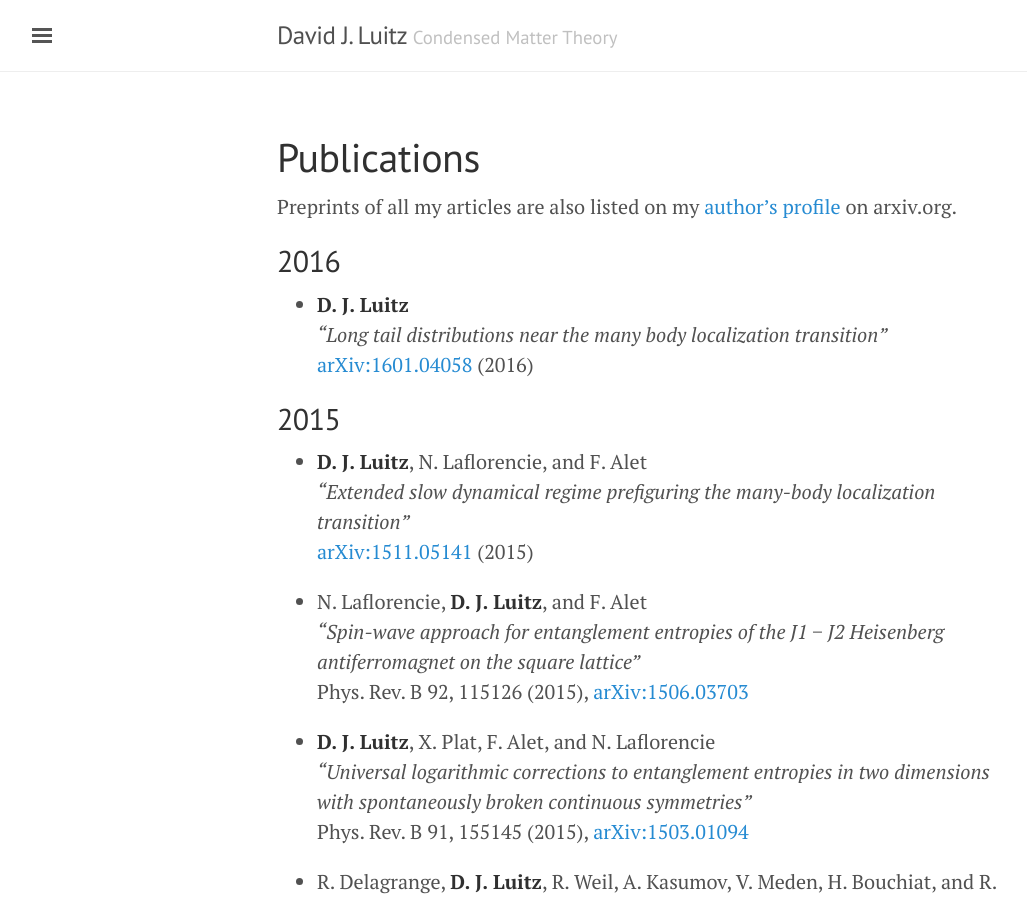
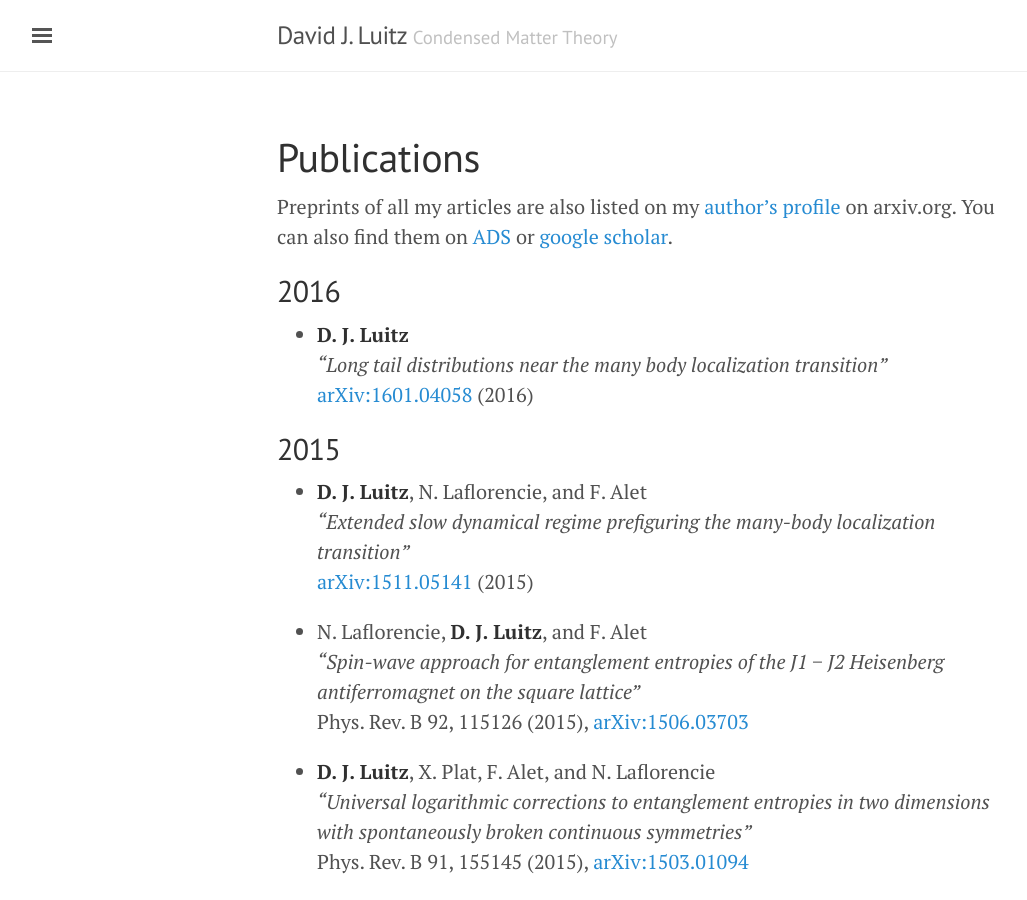
Before and after one commit to dluitz/dluitz.github.io, a Jekyll site: the page built from publications.md, in a window 1280 px wide and 900 px high. Shown: the whole window, without its empty margins (3-1030 px from the left). Built offline with Jekyll 4.4.1, drawn with Linux system fonts in a browser that asks for light colours.

Commit message:
[website] publist update

```diff
--- a/publications.md
+++ b/publications.md
@@ -3,7 +3,7 @@ layout: page
 title: Publications
 ---
 
-Preprints of all my articles are also listed on my [author's profile](http://arxiv.org/a/luitz_d_1) on arxiv.org.
+Preprints of all my articles are also listed on my [author's profile](http://arxiv.org/a/luitz_d_1) on arxiv.org. You can also find them on [ADS](https://ui.adsabs.harvard.edu/#search/q=%22Luitz%2C+David+J%22&sort=citation_count+desc) or [google scholar](https://scholar.google.com/citations?user=8CCqRZYAAAAJ&hl=en&oi=ao).
 
 2016
 ----
```
